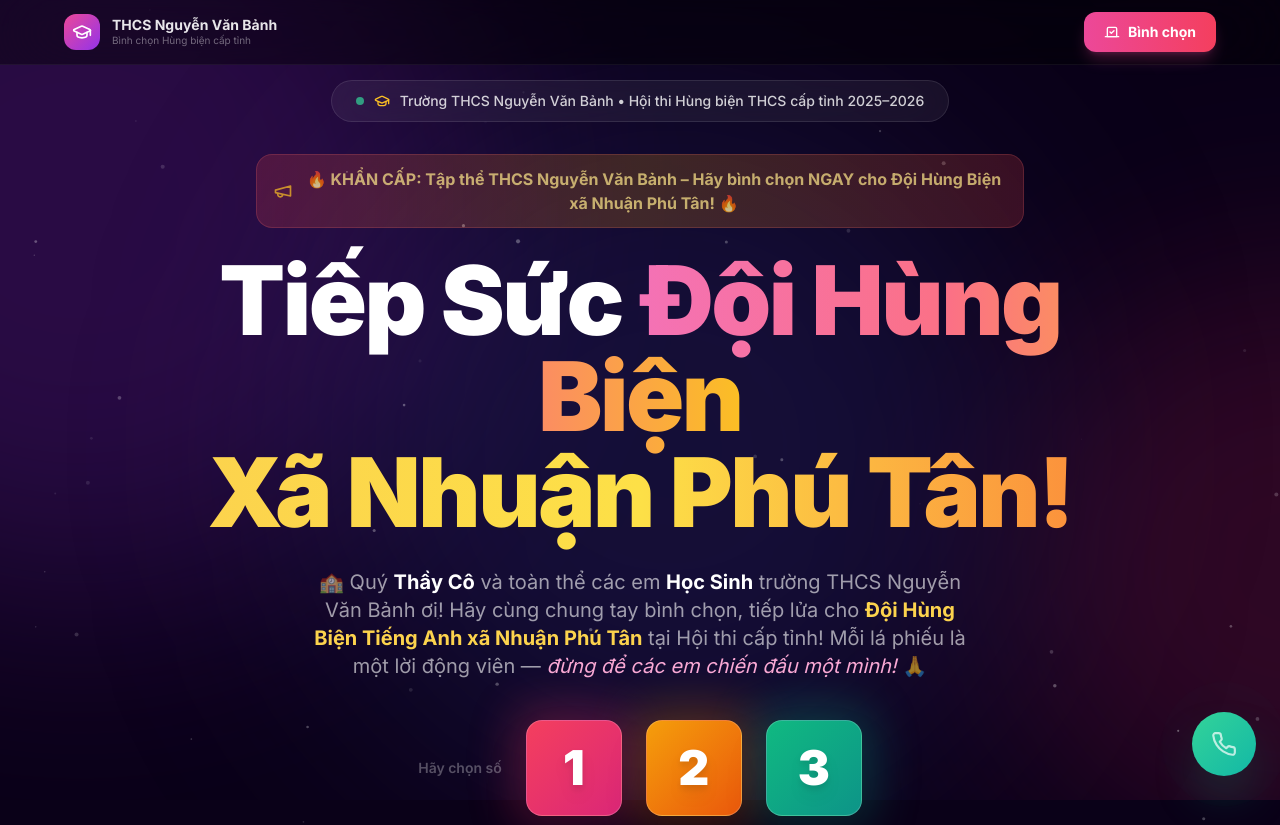
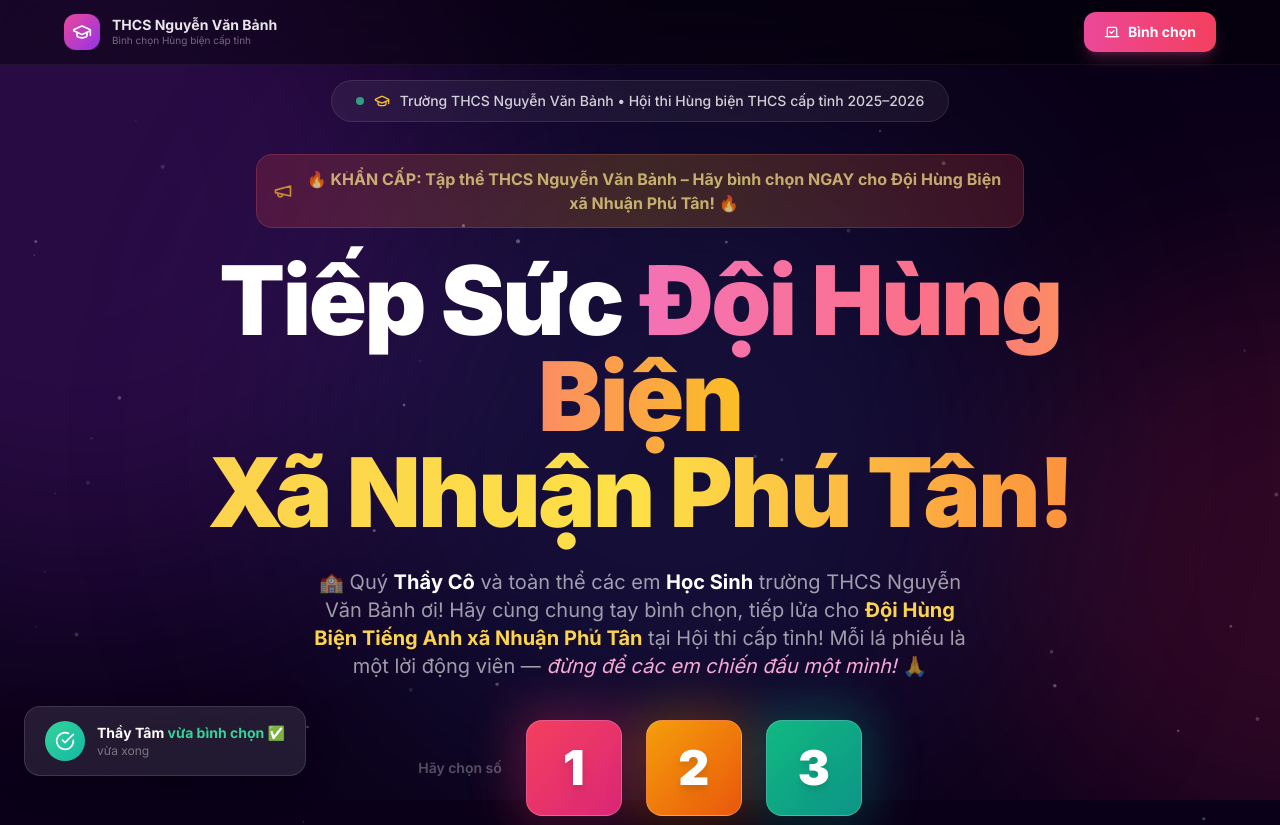
Before and after one commit to wp37/ung-ho-cuoc-thi-nhuanphutan, a React (Vite) app: page / in a window 1280 px wide. Shown: the top 825 px of the page. Built offline with nearby package versions, Linux system fonts and the light colour scheme.

Commit message:
feat: FOMO notifications, remove Zalo CTA

```diff
--- a/App.tsx
+++ b/App.tsx
@@ -14,7 +14,7 @@ const DEADLINE = new Date('2026-03-14T23:59:59+07:00');
 const FORM_URL = 'https://docs.google.com/forms/d/e/1FAIpQLSfPqCKE69Z1rFBHB95Z_VZ78H6HS_pJGiAIq5L_atYilMd8dQ/viewform';
 const VIDEO_URL = 'https://youtu.be/Kt8XkPFmFCo?si=pYUHJ6nQmL-wEi7f';
 const VIDEO_EMBED = 'https://www.youtube.com/embed/Kt8XkPFmFCo?si=pYUHJ6nQmL-wEi7f';
-const ZALO_PHONE = '0814666040'; // CTA gọi tôi
+
 
 /* ================================================================
    HOOKS
@@ -167,64 +167,82 @@ function Section({ children, className = '', id }: { children: React.ReactNode;
   );
 }
 
+
+
 /* ================================================================
-   FLOATING CTA  —  "Gọi tôi"
+   FOMO SOCIAL PROOF  —  "Thầy/Cô/Bạn X vừa bình chọn"
    ================================================================ */
-function FloatingCTA() {
-  const [open, setOpen] = useState(false);
+const FOMO_NAMES = [
+  { role: 'Thầy', name: 'Minh' },
+  { role: 'Cô', name: 'Hương' },
+  { role: 'Bạn', name: 'Tuấn Anh' },
+  { role: 'Cô', name: 'Thảo' },
+  { role: 'Thầy', name: 'Đông' },
+  { role: 'Bạn', name: 'Ngọc Trâm' },
+  { role: 'Thầy', name: 'Hùng' },
+  { role: 'Cô', name: 'Lan' },
+  { role: 'Bạn', name: 'Minh Khôi' },
+  { role: 'Cô', name: 'Nguyệt' },
+  { role: 'Thầy', name: 'Phước' },
+  { role: 'Bạn', name: 'Thùy Linh' },
+  { role: 'Thầy', name: 'Tâm' },
+  { role: 'Cô', name: 'Yến' },
+  { role: 'Bạn', name: 'Hoàng' },
+  { role: 'Cô', name: 'Mai' },
+  { role: 'Bạn', name: 'Phương' },
+  { role: 'Thầy', name: 'Nam' },
+  { role: 'Bạn', name: 'Gia Hân' },
+  { role: 'Cô', name: 'Trang' },
+];
+
+const FOMO_TIMES = ['vừa xong', '2 phút trước', '5 phút trước', '1 phút trước', 'vừa xong', '3 phút trước'];
+
+function FomoNotifications() {
+  const [current, setCurrent] = useState<{ role: string; name: string; time: string } | null>(null);
+  const [visible, setVisible] = useState(false);
+
+  useEffect(() => {
+    let timeout: ReturnType<typeof setTimeout>;
+    const show = () => {
+      const person = FOMO_NAMES[Math.floor(Math.random() * FOMO_NAMES.length)];
+      const time = FOMO_TIMES[Math.floor(Math.random() * FOMO_TIMES.length)];
+      setCurrent({ ...person, time });
+      setVisible(true);
+      // Hide after 4 seconds
+      timeout = setTimeout(() => {
+        setVisible(false);
+        // Schedule next after 4–8 seconds
+        timeout = setTimeout(show, 4000 + Math.random() * 4000);
+      }, 4000);
+    };
+    // First one after 6 seconds
+    timeout = setTimeout(show, 6000);
+    return () => clearTimeout(timeout);
+  }, []);
+
   return (
-    <div className="fixed bottom-6 right-6 z-50 flex flex-col items-end gap-3">
+    <div className="fixed bottom-6 left-4 sm:left-6 z-50 pointer-events-none">
       <AnimatePresence>
-        {open && (
+        {visible && current && (
           <motion.div
-            initial={{ opacity: 0, y: 20, scale: 0.8 }}
-            animate={{ opacity: 1, y: 0, scale: 1 }}
-            exit={{ opacity: 0, y: 20, scale: 0.8 }}
-            className="flex flex-col gap-2"
+            initial={{ opacity: 0, x: -80, scale: 0.85 }}
+            animate={{ opacity: 1, x: 0, scale: 1 }}
+            exit={{ opacity: 0, x: -80, scale: 0.85 }}
+            transition={{ type: 'spring', stiffness: 300, damping: 25 }}
+            className="flex items-center gap-3 px-5 py-3.5 rounded-2xl bg-white/[0.1] backdrop-blur-2xl border border-white/[0.12] shadow-[0_8px_32px_rgba(0,0,0,0.3)] pointer-events-auto max-w-[320px]"
           >
-            <a
-              href={`tel:${ZALO_PHONE}`}
-              className="flex items-center gap-3 px-5 py-3 rounded-2xl bg-emerald-500 text-white font-semibold shadow-xl shadow-emerald-500/30 hover:bg-emerald-400 transition-colors text-sm"
-            >
-              <Phone size={18} /> Gọi: {ZALO_PHONE}
-            </a>
-            <a
-              href={`https://zalo.me/${ZALO_PHONE}`}
-              target="_blank"
-              rel="noopener noreferrer"
-              className="flex items-center gap-3 px-5 py-3 rounded-2xl bg-blue-500 text-white font-semibold shadow-xl shadow-blue-500/30 hover:bg-blue-400 transition-colors text-sm"
-            >
-              <MessageCircle size={18} /> Chat Zalo
-            </a>
+            <div className="w-10 h-10 rounded-full bg-gradient-to-br from-emerald-400 to-teal-500 flex items-center justify-center shrink-0">
+              <CheckCircle size={20} className="text-white" />
+            </div>
+            <div className="min-w-0">
+              <p className="text-white text-sm font-bold truncate">
+                {current.role} {current.name} <span className="text-emerald-400">vừa bình chọn</span> ✅
+              </p>
+              <p className="text-white/40 text-xs">{current.time}</p>
+            </div>
           </motion.div>
         )}
       </AnimatePresence>
-
-      <motion.button
-        whileHover={{ scale: 1.1 }}
-        whileTap={{ scale: 0.95 }}
-        onClick={() => setOpen(!open)}
-        className={`
-          w-16 h-16 rounded-full shadow-2xl
-          flex items-center justify-center
-          transition-all duration-300
-          ${open
-            ? 'bg-white/20 backdrop-blur-xl border border-white/20 text-white'
-            : 'bg-gradient-to-br from-emerald-400 to-teal-500 text-white shadow-emerald-500/40'
-          }
-        `}
-      >
-        {open ? (
-          <span className="text-2xl font-bold">✕</span>
-        ) : (
-          <Phone size={26} className="animate-pulse" />
-        )}
-      </motion.button>
-
-      {/* Pulse ring */}
-      {!open && (
-        <div className="absolute bottom-0 right-0 w-16 h-16 rounded-full bg-emerald-400/30 animate-ping pointer-events-none" />
-      )}
     </div>
   );
 }
@@ -247,7 +265,7 @@ export default function App() {
       </div>
 
       <Starfield />
-      <FloatingCTA />
+      <FomoNotifications />
 
       {/* ───── STICKY HEADER ───── */}
       <motion.header
```
